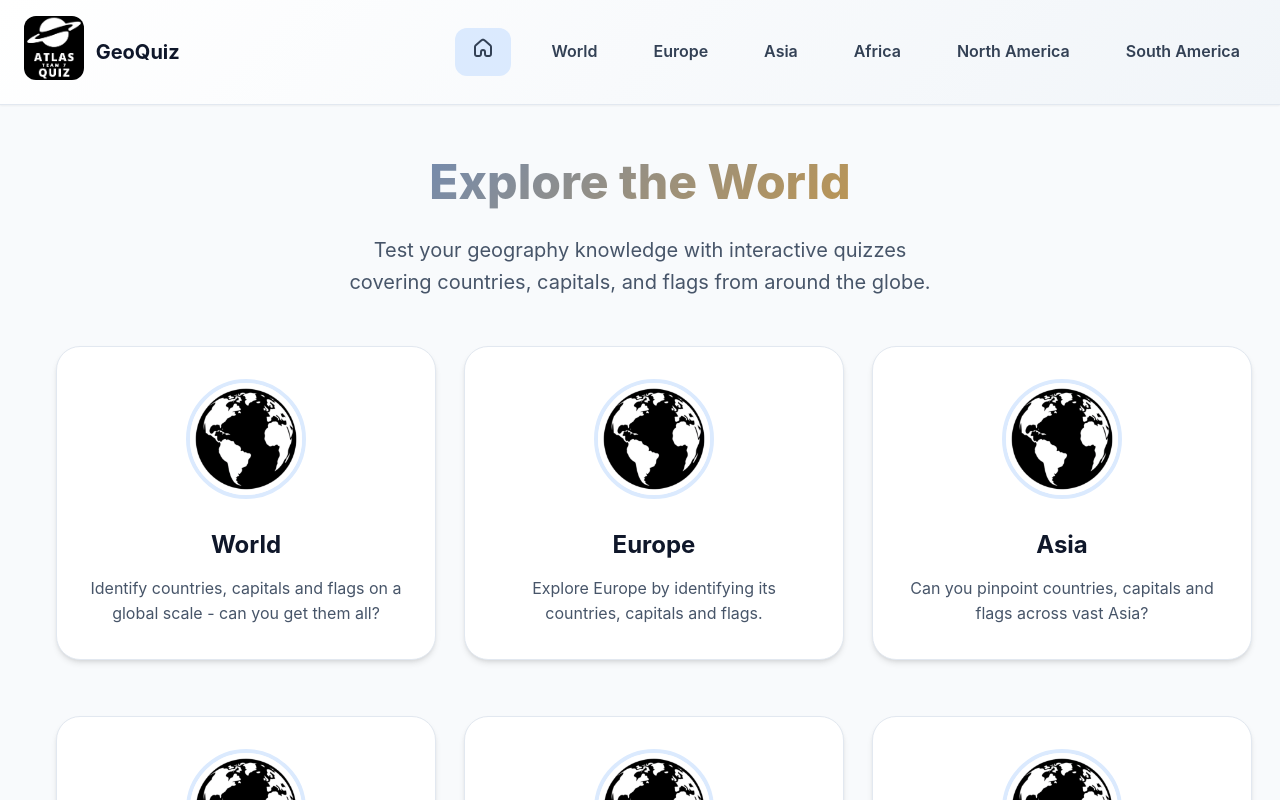
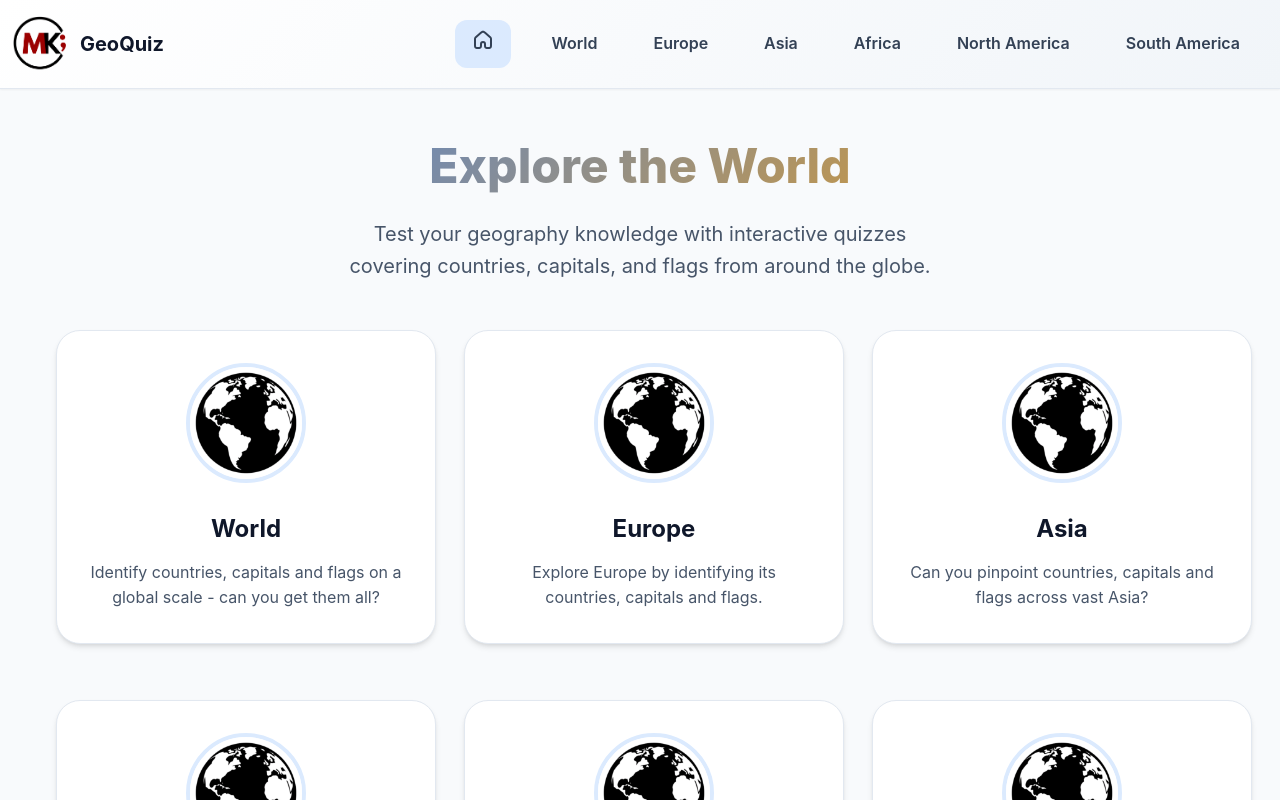
Before and after one commit to masih1903/geo-quiz-app, a React (Vite) app: page / in a window 1280 px wide. Shown: the top 800 px of the page. Built offline with nearby package versions, Linux system fonts and the light colour scheme.

Commit message:
changed upper left logo

```diff
--- a/src/layouts/MainLayout.jsx
+++ b/src/layouts/MainLayout.jsx
@@ -89,14 +89,14 @@ const StyledFooter = styled.footer`
 `;
 
 const Logo = styled.img`
-  height: 4rem;
+  height: 3rem;
   cursor: pointer;
   transition: all var(--transition-normal);
   border-radius: var(--radius-lg);
+  transform: translateY(16px) scale(1.7);
 
   &:hover {
-    transform: scale(1.05);
-    box-shadow: var(--shadow-lg);
+    transform: translateY(16px) scale(1.785);
   }
 
   @media (max-width: 768px) {
@@ -115,6 +115,7 @@ const BrandText = styled.span`
   font-size: var(--text-xl);
   font-weight: 700;
   color: var(--gray-900);
+  margin-left: 10px;
 
   @media (max-width: 768px) {
     font-size: var(--text-lg);
@@ -127,7 +128,7 @@ function MainLayout() {
       <StyledHeader>
         <LogoContainer>
           <NavLink to="/">
-            <Logo src="/Atlaslogoblackcopy.png" alt="Atlas Logo" />
+            <Logo src="/mk.png" alt="Atlas Logo" />
           </NavLink>
           <BrandText>GeoQuiz</BrandText>
         </LogoContainer>
```
Also changed, not shown: public/mk.png (added), 1 other file (tests, documents, lock files or other folders).
